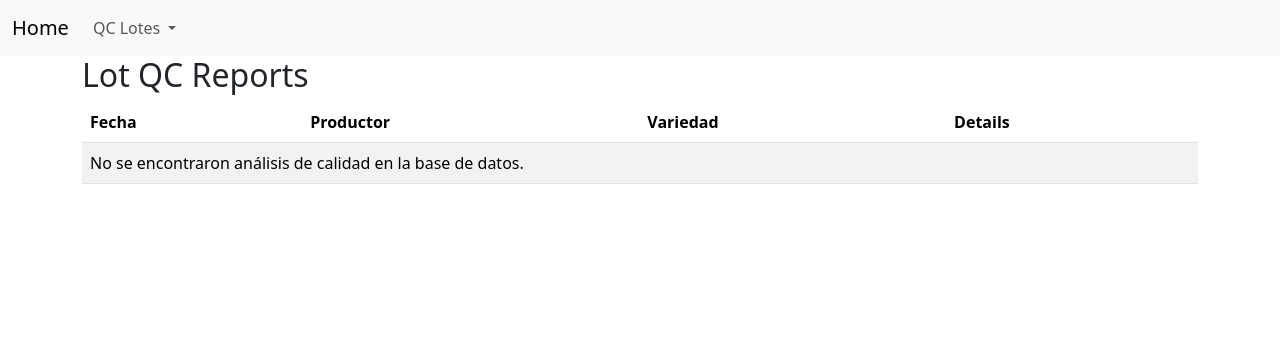
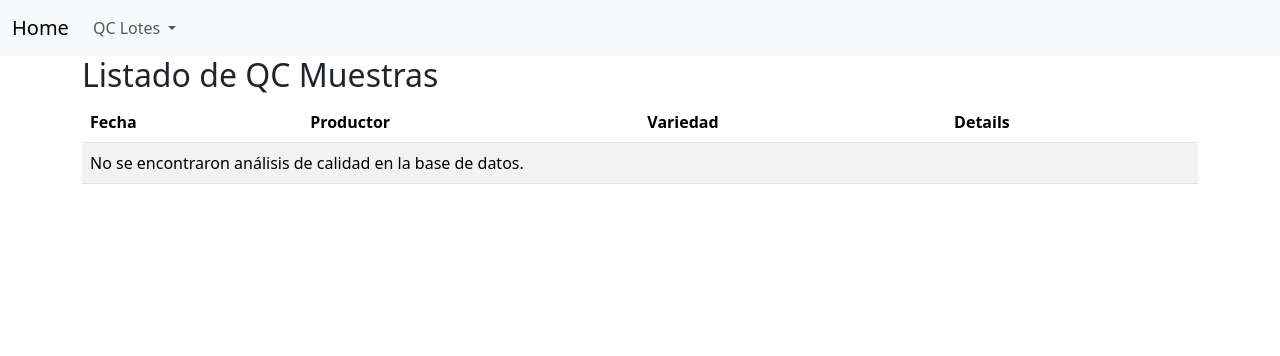
Before and after one commit to panchato/Petru_Webapp, a Flask app: page /list_sample_qc_reports in a window 1280 px wide. Shown: the top 356 px of the page. Run offline with Flask 3, Linux system fonts and the light colour scheme; the visitor is signed in with stand-in values (Sample User, id 1); data that the repository does not hold is empty.

Commit message:
Minor fix

```diff
--- a/app/templates/list_sample_qc_reports.html
+++ b/app/templates/list_sample_qc_reports.html
@@ -1,7 +1,7 @@
 {% extends "base.html" %}
 {% block content %}
 <div class="container">
-    <h2>Lot QC Reports</h2>
+    <h2>Listado de QC Muestras</h2>
         <table class="table table-striped">
             <thead>
                 <tr>
```
